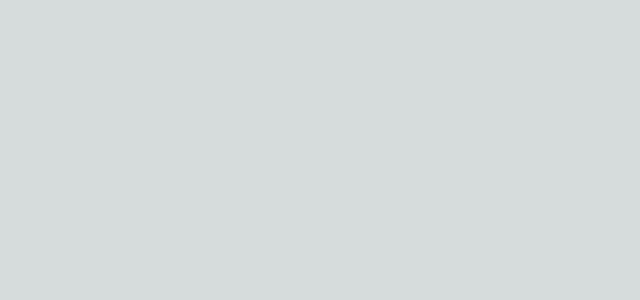
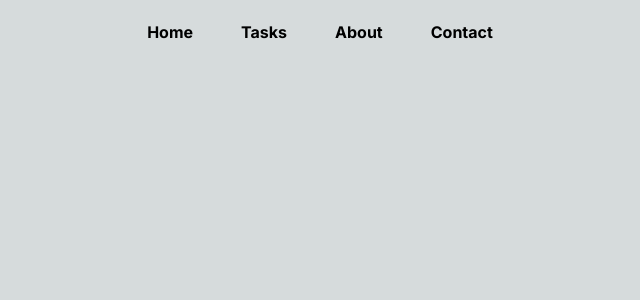
Before and after one commit to DrunkTaric/Tracker, a Next.js app: page / in a window 1280 px wide. Shown: the top 300 px of the page, without its empty margins (320-960 px from the left). Built offline with nearby package versions, Linux system fonts and the light colour scheme.

Commit message:
Done with the basic Nav

```diff
--- a/components/Nav.tsx
+++ b/components/Nav.tsx
@@ -1,6 +1,20 @@
+import Link from "next/link"
+
+const NavButton = ({ name, route }: { name: string, route: string }) => {
+  return (
+    <Link href={route} className="font-bold">
+      {name}
+    </Link>
+  )
+}
+
 export default function Nav() {
   return (
-    <nav className="">
+    <nav className="fixed flex h-16 bg-[var(--primary)] pl-10 pr-10 rounded-b-3xl left-1/2 -translate-x-1/2 space-x-12 justify-center items-center">
+      <NavButton name="Home" route="/" />
+      <NavButton name="Tasks" route="/tasks" />
+      <NavButton name="About" route="/about" />
+      <NavButton name="Contact" route="/contact" />
     </nav>
   )
 }
```
